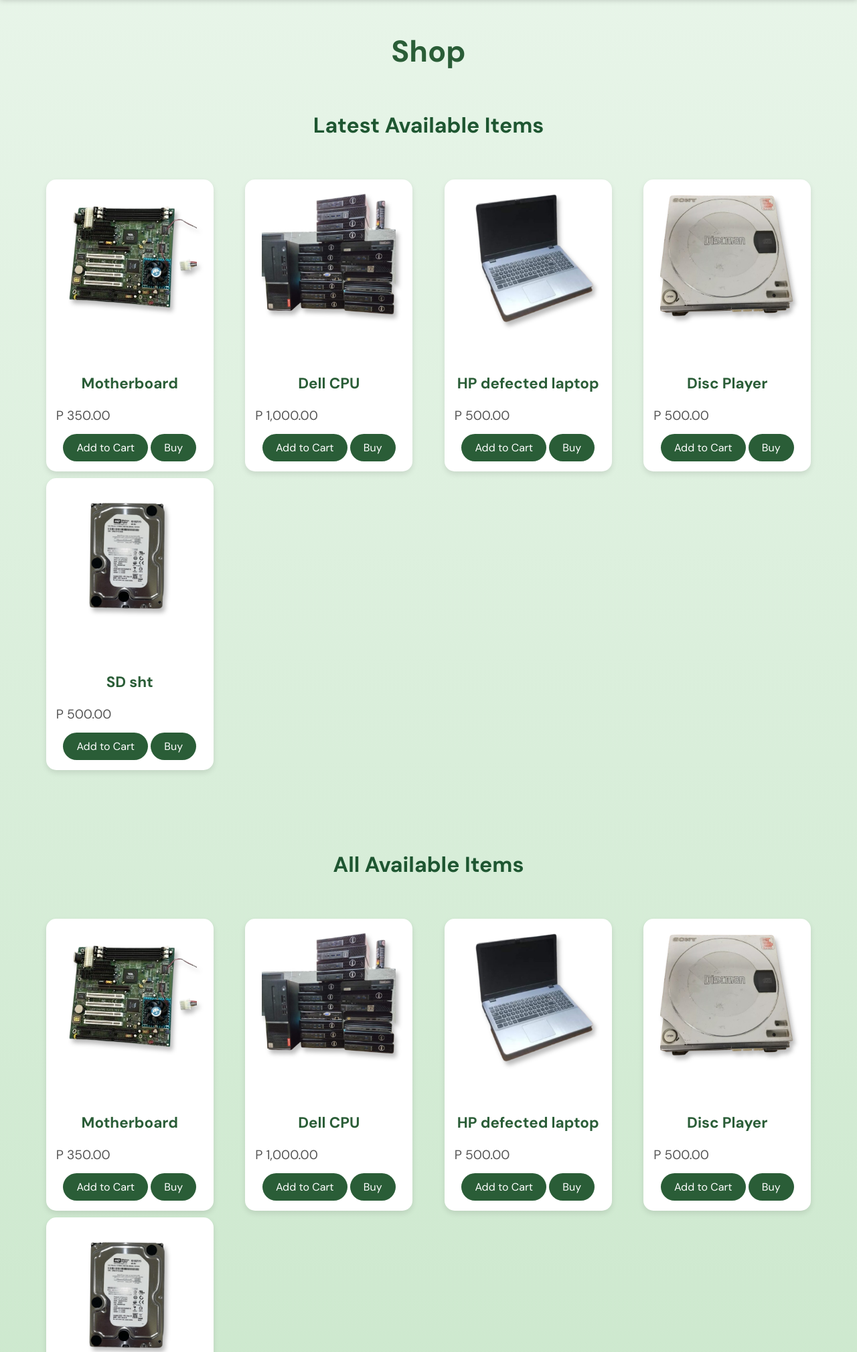
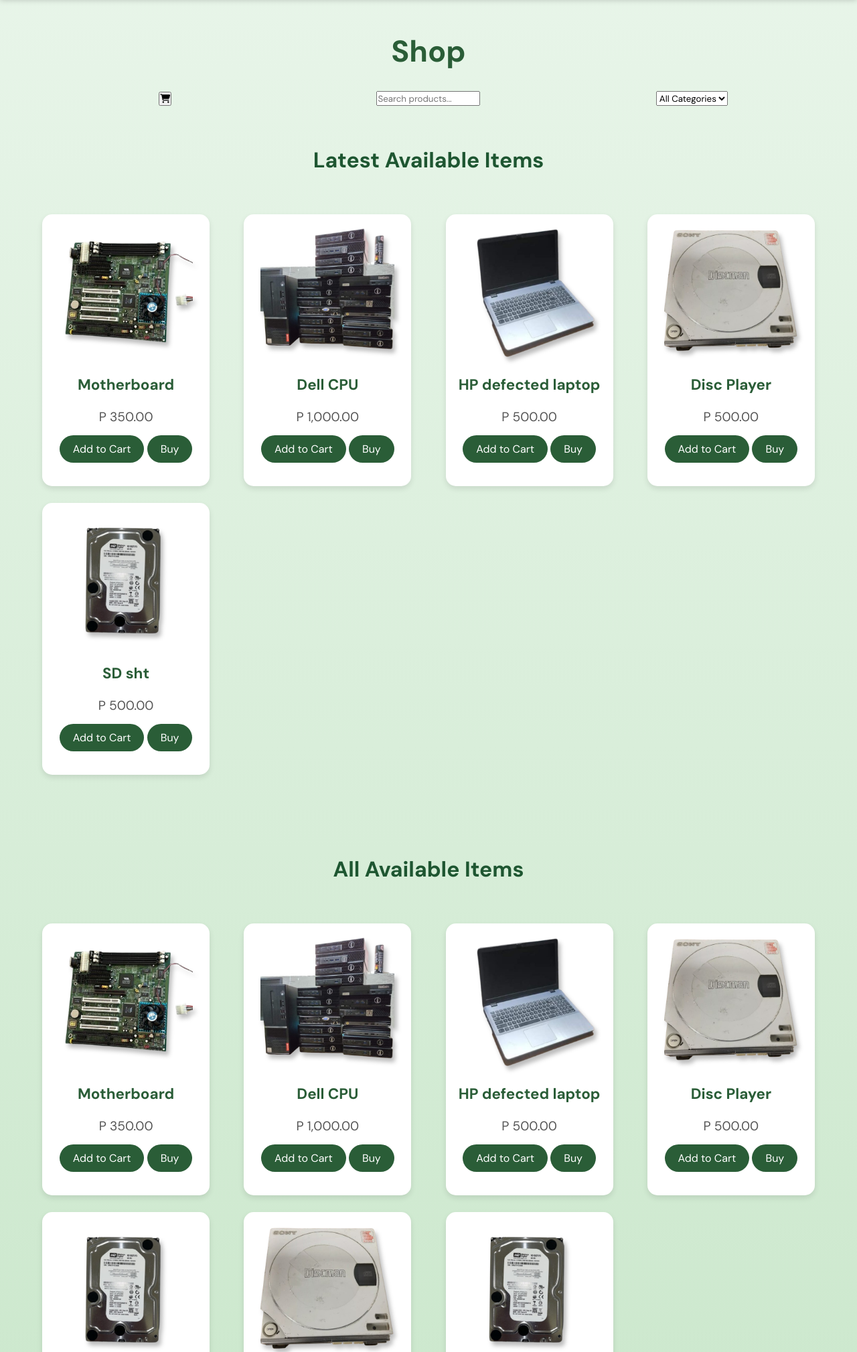
Before and after one commit to jamierafaela/EWASTEPH, a PHP site: page /ewasteShop.php in a window 1280 px wide. Shown: the part 52-2071 px from the top of the page at 67% size. Run offline with PHP 8.4, Linux system fonts and the light colour scheme; some web fonts are replaced.

Commit message:
shop, css and js

```diff
--- a/ewasteShop.php
+++ b/ewasteShop.php
@@ -43,7 +43,37 @@
 
     <section id="shop" class="section shop-section">
         <h2>Shop</h2>
+        <div class="shop-header">
+            <form action="cart.php" method="GET">
+                <button type="submit" class="cart-button">
+                    <i class="fa fa-shopping-cart"></i>
+                </button>
+            </form>
 
+            <!-- Search Bar -->
+            <input type="text" id="search-bar" placeholder="Search products..." class="search-bar">
+
+            <!-- Category Filter -->
+            <select id="category-filter" class="category-filter">
+                <option value="all">All Categories</option>
+                <option value="motherboard">Motherboard</option>
+                <option value="processor">Processor</option>
+                <option value="ram">RAM</option>
+                <option value="keyboard">Keyboard</option>
+                <option value="laptop">Laptop</option>
+                <option value="monitor">Monitor</option>
+                <option value="hdd/sdd">HDD/SDD</option>
+                <option value="chargers">USB</option>
+                <option value="processor">Batteries</option>
+                <option value="coolingFans">Cooling Fans</option>
+                <option value="smartphones">Smartphones</option>
+                <option value="tablets">Tablets</option>
+                <option value="player">Player</option>
+                <option value="smartphones">Smartphones</option>
+                <option value="chargers">Chargers</option>
+
+            </select>
+        </div>
 
 
 
@@ -53,6 +83,48 @@
 
         <div class="new-products">
             <h3>Latest Available Items</h3>
+            <div class="product-grid" id="product-list">
+                    <div class="product-card" value="motherboard">
+                        <img src="images/productsImg/motherboard1.png" alt="Motherboard">
+                        <h3>Motherboard</h3>
+                        <p>P 350.00</p>
+                        <button class="btn">Add to Cart</button>
+                        <button class="btn">Buy</button>
+                    </div>
+                    <div class="product-card" value="processor">
+                        <img src="images/productsImg/dellCpu.png" alt="Processor">
+                        <h3>Dell CPU</h3>
+                        <p>P 1,000.00</p>
+                        <button class="btn">Add to Cart</button>
+                        <button class="btn">Buy</button>
+                    </div>
+                    <div class="product-card" value="laptop">
+                        <img src="images/productsImg/defected_laptop.png" alt="RAM">
+                        <h3>HP defected laptop</h3>
+                        <p>P 500.00</p>
+                        <button class="btn">Add to Cart</button>
+                        <button class="btn">Buy</button>
+                    </div>
+                    <div class="product-card" value="Player">
+                        <img src="images/productsImg/discplayer.png" alt="RAM">
+                        <h3>Disc Player</h3>
+                        <p>P 500.00</p>
+                        <button class="btn">Add to Cart</button>
+                        <button class="btn">Buy</button>
+                    </div>
+                    <div class="product-card" value="hardDrive">
+                        <img src="images/productsImg/sd.png">
+                        <h3>SD sht</h3>
+                        <p>P 500.00</p>
+                        <button class="btn">Add to Cart</button>
+                        <button class="btn">Buy</button>
+                    </div>
+             </div>
+        </div>
+
+
+        <div class="all-products">
+            <h3>All Available Items</h3>
             <div class="product-grid">
                     <div class="product-card">
                         <img src="images/productsImg/motherboard1.png" alt="Motherboard">
--- a/ewasteWeb.css
+++ b/ewasteWeb.css
@@ -171,7 +171,11 @@ section {
 }
 
 /* Shop Section */
-/* Shop Section Styles */
+.shop-header {
+    display: grid;
+    grid-template-columns: repeat(auto-fit, minmax(250px, 1fr));;
+    justify-items: center;
+}
 .section .shop-section{
     margin-right: -75px;
     margin-left: -75px;
@@ -199,13 +203,17 @@ section {
     font-size: 2rem;
     color: #1e5631;
     margin: 60px 0;
+
     font-family: "DM Sans", sans-serif;
+}
+.new-products p, .all-products p{
+    text-align: center;
 }
 
 .product-grid {
     display: grid;
     grid-template-columns: repeat(auto-fit, minmax(250px, 1fr));
-    gap: 10px;
+    gap: 25px;
     justify-items: center;
 }
 
@@ -219,6 +227,10 @@ section {
     justify-content: space-between;
     height: 100%;
     width: 250px;
+
+}
+.product-card h3{
+    margin-bottom: 0px;
 }
 
 .product-card:hover {
@@ -229,7 +241,7 @@ section {
 .product-card img {
     width: 200px;
     border-radius: 15px;
-    margin-bottom: 10px;
+    margin-bottom: -40px;
     object-fit: cover;
     mix-blend-mode: multiply;
     filter: brightness(0) invert(1);
@@ -256,6 +268,7 @@ section {
 .product-card .btn {
     display: inline-block;
     padding: 10px 20px;
+    margin-bottom: 20px;
     background: #2a5d37;
     color: #ffffff;
     border-radius: 25px;
@@ -265,6 +278,7 @@ section {
     transition: background 0.3s ease, color 0.3s ease;
     border: none;
 
+
 }
 
 .product-card .btn:hover {
@@ -273,11 +287,12 @@ section {
 }
 
 /* Show More Button */
-.show-more-container {
-    margin-top: 20px;
+.show-more-container button{
+    margin-top: -200px;
+
 }
 
-.show-more-btn, show-more a {
+.show-more-btn, show-more-btn a {
     padding: 10px 30px;
     background: #2a5d37;
     color: #ffffff;
@@ -303,7 +318,7 @@ section {
     align-items: flex-start;
     padding: 40px 5%;
     background: linear-gradient(#e5e8e8, #f0f4f4);
-    position: relative;
+    box-shadow: #52505042 6px 8px 10px 0px;
 }
 .faq-section {
     margin: 100px 0 100px;
@@ -336,7 +351,7 @@ section {
 
 .faq-box {
     flex: 1;
-    padding: 0 20px;
+    padding: 20px 20px;
 }
 
 .faq-wrapper {
@@ -400,6 +415,7 @@ section {
 /* Contact Section */
 .contact-section {
     margin: 100px 0 100px;
+    padding-bottom: 100px;
 }
 .contact-section h2 {
     font-size: 2.5rem;
--- a/ewasteWeb.js
+++ b/ewasteWeb.js
@@ -45,4 +45,28 @@ document.addEventListener("DOMContentLoaded", function () {
     });
 });
 
-//aa
+
+
+
+
+// JavaScript for Category Filter
+
+document.addEventListener('DOMContentLoaded', function() {
+    const categoryFilter = document.getElementById('category-filter');
+    const products = document.querySelectorAll('.product-card');
+
+    // Listen for category change
+    categoryFilter.addEventListener('change', function() {
+        const selectedCategory = categoryFilter.value;  // Get the selected option value
+
+        products.forEach(function(product) {
+            const productCategory = product.getAttribute('value');  // Get the category from data attribute
+
+            if (selectedCategory === 'all' || selectedCategory === productCategory) {
+                product.style.display = 'block';  // Show the product
+            } else {
+                product.style.display = 'none';  // Hide the product
+            }
+        });
+    });
+});
```
Also changed, not shown: other parts of ewasteShop.php (+0 -28 lines).
